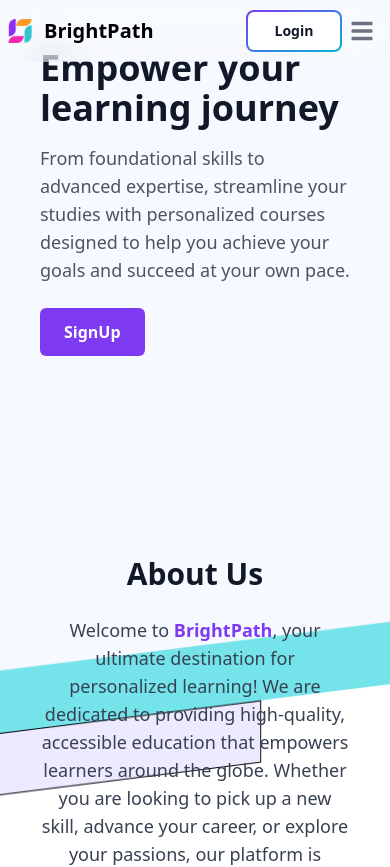
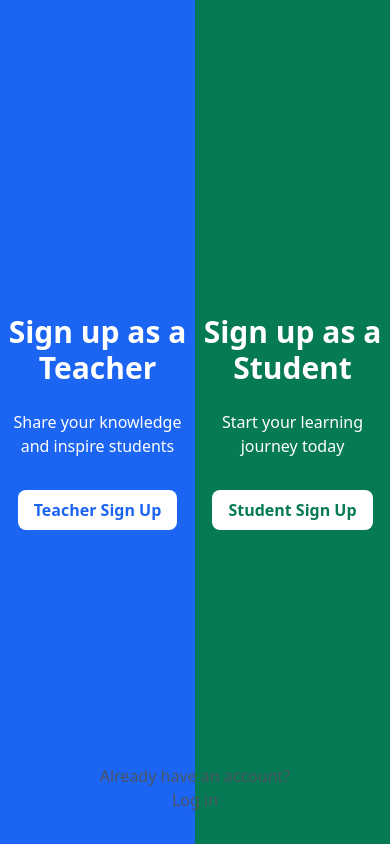
Before and after one commit to VirangaWeerabandara/BrightPath, a React (Create React App) app in the folder frontend/: page /signup in a window 390 px wide. Shown: the top 867 px of the page. After the commit the page ends 844 px from the top, so only its background shows below. Built offline with nearby package versions, Linux system fonts and the light colour scheme.

Commit message:
Refactor package dependencies and add react-router-dom library

```diff
--- a/frontend/package.json
+++ b/frontend/package.json
@@ -29,6 +29,7 @@
     "flowbite-react": "^0.8.0",
     "react": "^18.2.0",
     "react-dom": "^18.2.0",
+    "react-router-dom": "^6.27.0",
     "react-scripts": "^5.0.1",
     "react-scroll": "^1.9.0",
     "web-vitals": "^3.5.2"
--- a/frontend/src/App.tsx
+++ b/frontend/src/App.tsx
@@ -1,12 +1,15 @@
-import { SignInForm } from "./components/signInForm";
-import LandingPage from "./pages/landingPage";
-import SignupPage from "./pages/signupPage";
+import { BrowserRouter as Router, Routes, Route } from 'react-router-dom'; // Import Router and Route components
+import LandingPage from './pages/landingPage';
+import SignupPage from './pages/signupPage';
 
 function App() {
   return (
-    <>
-    <LandingPage />
-    </>
+    <Router> {/* Wrap your app with Router */}
+      <Routes>
+        <Route path="/" element={<LandingPage />} /> {/* Route for the landing page */}
+        <Route path="/signup" element={<SignupPage />} /> {/* Route for the signup page */}
+      </Routes>
+    </Router>
   );
 }
 
--- a/frontend/src/components/signInForm.tsx
+++ b/frontend/src/components/signInForm.tsx
@@ -1,5 +1,6 @@
 import { Button, Checkbox, Label, Modal, TextInput } from "flowbite-react";
 import { RefObject } from "react";
+import { useNavigate } from 'react-router-dom';
 
 interface SignInModalProps {
   openModal: boolean;
@@ -8,21 +9,22 @@ interface SignInModalProps {
 }
 
 export function SignInForm({ openModal, setOpenModal, emailInputRef }: SignInModalProps) {
+    const navigate = useNavigate();
   return (
     <Modal show={openModal} size="md" popup onClose={() => setOpenModal(false)} initialFocus={emailInputRef}>
       <Modal.Header />
       <Modal.Body>
         <div className="space-y-6">
-          <h3 className="text-xl font-medium text-gray-900 dark:text-white">Sign in to our platform</h3>
+          <h3 className="text-xl font-medium text-gray-900 dark:text-white">Sign in to <span className="text-primary-600 font-semibold">BrightPath</span></h3>
           <div>
             <div className="mb-2 block">
-              <Label htmlFor="email" value="Your email" />
+              <Label htmlFor="email" value="Your Email" />
             </div>
             <TextInput id="email" ref={emailInputRef} placeholder="name@company.com" required />
           </div>
           <div>
             <div className="mb-2 block">
-              <Label htmlFor="password" value="Your password" />
+              <Label htmlFor="password" value="Your Password" />
             </div>
             <TextInput id="password" type="password" required />
           </div>
@@ -31,16 +33,16 @@ export function SignInForm({ openModal, setOpenModal, emailInputRef }: SignInMod
               <Checkbox id="remember" />
               <Label htmlFor="remember">Remember me</Label>
             </div>
-            <a href="#" className="text-sm text-cyan-700 hover:underline dark:text-cyan-500">
+            <a href="#" className="text-sm text-cyan-700 hover:underline dark:text-secondary-600">
               Lost Password?
             </a>
           </div>
-          <div className="w-full">
+          <div className="w-full ">
             <Button>Log in to your account</Button>
           </div>
           <div className="flex justify-between text-sm font-medium text-gray-500 dark:text-gray-300">
             Not registered?&nbsp;
-            <a href="#" className="text-cyan-700 hover:underline dark:text-cyan-500">
+            <a href="/signup" className="text-cyan-700 hover:underline dark:text-cyan-500">
               Create account
             </a>
           </div>
--- a/frontend/src/pages/landingPage.tsx
+++ b/frontend/src/pages/landingPage.tsx
@@ -10,6 +10,7 @@ import certificateIcon from '../assets/certificate.png';
 import techIcon from '../assets/tech.png';
 import background from '../assets/background.png';
 import { SignInForm } from '../components/signInForm';
+import { useNavigate } from 'react-router-dom';
 import { BsDribbble, BsFacebook, BsGithub, BsInstagram, BsTwitter } from "react-icons/bs";
 
 
@@ -33,6 +34,7 @@ const FeatureCard: React.FC<FeatureCardProps> = ({ icon, title, description }) =
 
 
 function LandingPage() {
+    const navigate = useNavigate()
     const [openModal, setOpenModal] = useState(false);
     const emailInputRef = useRef<HTMLInputElement>(null);
 
@@ -65,7 +67,7 @@ function LandingPage() {
   return (
     <>
     <div className=' h-screen bg-cover' style={{backgroundImage: `url(${background})`}}>
-    <Navbar fluid rounded className='fixed top-0 left-0 w-full z-50 bg-white bg-opacity-20 backdrop-blur-lg'>
+    <Navbar fluid rounded className='fixed left-0 top-0 z-50 w-full bg-white bg-opacity-20 backdrop-blur-lg'>
       <Navbar.Brand href="https://flowbite-react.com">
         <img src={logo} className="mr-3 h-6 sm:h-9" alt="BrightPath Logo" />
         <span className="self-center whitespace-nowrap text-xl font-semibold dark:text-white">BrightPath</span>
@@ -98,7 +100,7 @@ function LandingPage() {
         From foundational skills to advanced expertise, streamline your studies with personalized courses designed to help you achieve your goals and succeed at your own pace.
         </p>
         <div className="flex space-x-4">
-        <button className="rounded-md bg-purple-600 px-6 py-3 font-semibold text-white transition hover:bg-purple-700">
+        <button onClick={() => navigate('/signup')} className="rounded-md bg-primary-600 px-6 py-3 font-semibold text-white transition hover:bg-purple-700">
             SignUp
         </button>
         </div>
@@ -110,20 +112,20 @@ function LandingPage() {
         <img
             src={picture}
             alt="Woman with laptop"
-            className="w-[300px] h-auto sm:w-[400px] md:w-[500px] lg:w-[600px] translate-x-20 translate-y-10"
+            className="h-auto w-[300px] translate-x-20 translate-y-10 sm:w-[400px] md:w-[500px] lg:w-[600px]"
         />
         </div>
     </div>
     </section>
 
 {/* Features Section */}
-<div id='about' className="container mt-10 mx-auto px-4 py-16">
+<div id='about' className="container mx-auto mt-10 px-4 py-16">
     <section className="container mx-auto px-6 py-12">
       <h2 className="mb-6 text-center text-3xl font-bold text-gray-900 lg:text-4xl">
         About Us
       </h2>
       <p className="mb-8 text-center text-lg text-gray-700 lg:text-xl">
-        Welcome to <span className="font-semibold text-purple-600">BrightPath</span>, your ultimate destination for personalized learning!
+        Welcome to <span className="text-primary-600 font-semibold">BrightPath</span>, your ultimate destination for personalized learning!
         We are dedicated to providing high-quality, accessible education that empowers learners around the globe.
         Whether you are looking to pick up a new skill, advance your career, or explore your passions, our platform is designed to help you achieve your goals.
       </p>
@@ -157,7 +159,7 @@ function LandingPage() {
               type="text"
               id="name"
               name="name"
-              className="focus:ring-primary-500 focus:border-primary-500 dark:focus:ring-primary-500 dark:focus:border-primary-500 dark:shadow-sm-light block w-full rounded-lg border border-gray-300 bg-gray-50 p-3 text-sm text-gray-900 shadow-sm dark:border-gray-600 dark:bg-gray-700 dark:text-white dark:placeholder:text-gray-400"
+              className="focus:ring-primary-600 focus:border-primary-600 dark:focus:ring-primary-600 dark:focus:border-primary-600 dark:shadow-sm-light block w-full rounded-lg border border-gray-300 bg-gray-50 p-3 text-sm text-gray-900 shadow-sm dark:border-gray-600 dark:bg-gray-700 dark:text-white dark:placeholder:text-gray-400"
               placeholder="John Doe"
               required
               value={formData.name}
@@ -170,7 +172,7 @@ function LandingPage() {
               type="email"
               id="email"
               name="email"
-              className="focus:ring-primary-500 focus:border-primary-500 dark:focus:ring-primary-500 dark:focus:border-primary-500 dark:shadow-sm-light block w-full rounded-lg border border-gray-300 bg-gray-50 p-2.5 text-sm text-gray-900 shadow-sm dark:border-gray-600 dark:bg-gray-700 dark:text-white dark:placeholder:text-gray-400"
+              className="focus:ring-primary-600 focus:border-primary-600 dark:focus:ring-primary-600 dark:focus:border-primary-600 dark:shadow-sm-light block w-full rounded-lg border border-gray-300 bg-gray-50 p-2.5 text-sm text-gray-900 shadow-sm dark:border-gray-600 dark:bg-gray-700 dark:text-white dark:placeholder:text-gray-400"
               placeholder="name@example.com"
               required
               value={formData.email}
@@ -183,7 +185,7 @@ function LandingPage() {
               id="message"
               name="message"
               rows={6}
-              className="focus:ring-primary-500 focus:border-primary-500 dark:focus:ring-primary-500 dark:focus:border-primary-500 block w-full rounded-lg border border-gray-300 bg-gray-50 p-2.5 text-sm text-gray-900 shadow-sm dark:border-gray-600 dark:bg-gray-700 dark:text-white dark:placeholder:text-gray-400"
+              className="focus:ring-primary-600 focus:border-primary-600 dark:focus:ring-primary-600 dark:focus:border-primary-600 block w-full rounded-lg border border-gray-300 bg-gray-50 p-2.5 text-sm text-gray-900 shadow-sm dark:border-gray-600 dark:bg-gray-700 dark:text-white dark:placeholder:text-gray-400"
               placeholder="Leave a comment..."
               value={formData.message}
               onChange={handleChange}
@@ -191,10 +193,10 @@ function LandingPage() {
           </div>
           <button
             type="submit"
-            className="rounded-lg bg-blue-700 px-5 py-3 text-center text-sm font-medium text-white hover:bg-blue-800 focus:outline-none focus:ring-4 focus:ring-blue-300 sm:w-fit dark:bg-blue-600 dark:hover:bg-blue-700 dark:focus:ring-blue-800"
-          >
+            className="rounded-md bg-primary-600 px-6 py-3 font-semibold text-white transition hover:bg-purple-700">
             Send message
           </button>
+
         </form>
       </div>
     </section>
--- a/frontend/src/pages/signupPage.tsx
+++ b/frontend/src/pages/signupPage.tsx
@@ -4,12 +4,12 @@ function SignupPage() {
   return (
     <div className="flex h-screen bg-gray-100">
       {/* Teacher Signup */}
-      <div className="w-1/2 flex items-center justify-center bg-blue-600">
+      <div className="flex w-1/2 items-center justify-center bg-blue-600">
         <div className="text-center">
-          <h2 className="text-3xl font-bold text-white mb-6">Sign up as a Teacher</h2>
-          <p className="text-white mb-8">Share your knowledge and inspire students</p>
+          <h2 className="mb-6 text-3xl font-bold text-white">Sign up as a Teacher</h2>
+          <p className="mb-8 text-white">Share your knowledge and inspire students</p>
           <button
-            className="bg-white text-blue-600 font-bold py-2 px-4 rounded-lg hover:bg-blue-100 transition duration-300"
+            className="rounded-lg bg-white px-4 py-2 font-bold text-blue-600 transition duration-300 hover:bg-blue-100"
           >
             Teacher Sign Up
           </button>
@@ -17,12 +17,12 @@ function SignupPage() {
       </div>
 
       {/* Student Signup */}
-      <div className="w-1/2 flex items-center justify-center bg-green-600">
+      <div className="flex w-1/2 items-center justify-center bg-green-600">
         <div className="text-center">
-          <h2 className="text-3xl font-bold text-white mb-6">Sign up as a Student</h2>
-          <p className="text-white mb-8">Start your learning journey today</p>
+          <h2 className="mb-6 text-3xl font-bold text-white">Sign up as a Student</h2>
+          <p className="mb-8 text-white">Start your learning journey today</p>
           <button
-            className="bg-white text-green-600 font-bold py-2 px-4 rounded-lg hover:bg-green-100 transition duration-300"
+            className="rounded-lg bg-white px-4 py-2 font-bold text-green-600 transition duration-300 hover:bg-green-100"
           >
             Student Sign Up
           </button>
@@ -30,7 +30,7 @@ function SignupPage() {
       </div>
 
       {/* Back to Login Button */}
-      <div className="absolute bottom-8 left-1/2 transform -translate-x-1/2">
+      <div className="absolute bottom-8 left-1/2 -translate-x-1/2">
         <button
           className="text-gray-600 hover:text-gray-800"
         >
```
Also changed, not shown: 1 other file (tests, documents, lock files or other folders).
